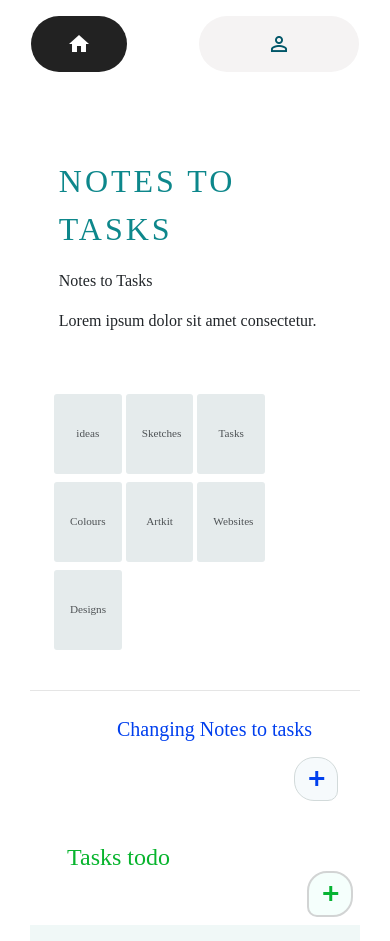
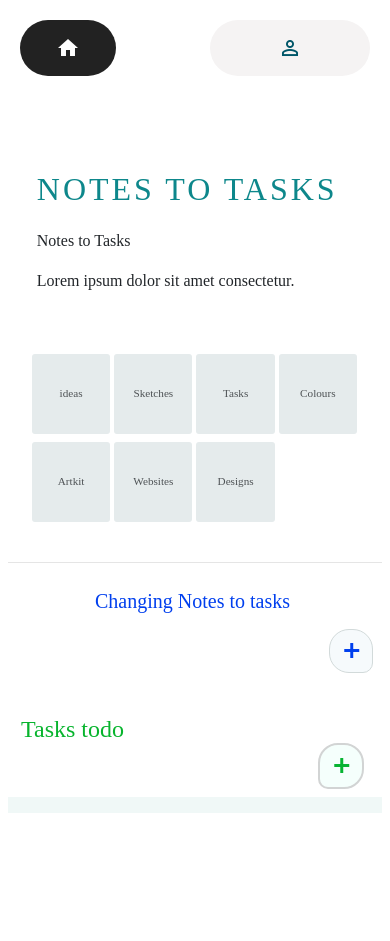
Before and after one commit to kithinga/simplewebapp, a PHP site: page /Vanilla/todos.php in a window 390 px wide. After the commit the page ends 813 px from the top, so only its background shows below. Run offline with PHP 8.4, Linux system fonts and the light colour scheme; data that the repository does not hold is empty; some libraries are stand-ins or nearby versions.

Commit message:
kithinga on a sunday morning

```diff
--- a/ideas.css
+++ b/ideas.css
@@ -5,7 +5,7 @@
 }
 
 .allcs{
-  margin:1rem;
+  background-color: rgb(2, 165, 84);
 }
 
 .modal{
@@ -33,7 +33,8 @@
 }
 
 ::-webkit-scrollbar {
-  width: 20px;
+  width:1px;
+  background-color: rgb(255, 255, 255);
 }
 
 
--- a/index.css
+++ b/index.css
@@ -7,8 +7,8 @@
 
 .all-slots {
     min-height: 80vh;
-    background-color:rgb(243, 243, 245);
-    background-image: linear-gradient(180deg, rgb(253, 253, 254) , rgb(237, 233, 240));
+    background-color:rgb(116, 116, 117);
+    /* background-image: linear-gradient(180deg, rgb(253, 253, 254) , rgb(237, 233, 240)); */
     /* width: 100%; */
  }
 
@@ -176,35 +176,28 @@
 
 
 /* A VERY IMPORTANT SECTION*/
-/* .container-fluid{
-    margin:0;
-    padding: 0;
-    background-color:rgb(109, 109, 7);
+.container-fluid{
+    /* margin:0; */
+    padding:10px;
+    /* background-color:rgb(109, 109, 7); */
      width: 100%;
-    height: 100%;
+    /* height: auto; */
     overflow-x: hidden;
 }
 
 
-body{
-    margin:0;
-    padding: 0;
-    width: 100%;
-    height: 100%;
-    overflow-x: hidden;
-    left: 0;
-    background-color: red;
-}
 
-html{
-    padding: 0;
-    margin:0;
-} */
+
 
 
 /* MOBILE RESPONSIVE SECTION */
 
 @media only screen and (max-width: 600px) {
+
+
+    .container-fluid{
+        padding:0.25rem;
+    }
 
     *{
         padding: 0;
--- a/sketches.css
+++ b/sketches.css
@@ -8,7 +8,7 @@
 .pigment {
   min-height: 6rem;
   border: none;
-  margin:1rem;
+  margin:0.5rem;
   border-radius:4px;
   transition-duration: 0.3s;
 }
@@ -37,7 +37,7 @@
 }
 
 .navbc{
-    padding:1rem;
+    padding:0.5rem;
     min-height:4rem;
     text-align: center;
     margin-top:8px;
@@ -84,7 +84,7 @@
 }
 
 .sketches{
-    padding:1rem;
+    padding:0.4rem;
 }
 
 
--- a/todos.css
+++ b/todos.css
@@ -85,7 +85,7 @@
     min-height:6rem;
     padding:1rem;
     border-radius:3px;
-    margin: 1rem;
+    margin: 0.5rem;
     transition-duration: 0.5s;
     background-color: rgb(243, 252, 251);
     border-bottom-right-radius: 12px;
@@ -113,7 +113,7 @@
     min-height: 5rem;
     margin: 10px 7px 0px 7px;
     border-radius: 3px;
-    margin-right: 2rem;
+    margin-right: 0.5rem;
     /* border: rgb(235, 238, 241) solid 2px; */
 }
 .column_1 h5{
@@ -128,7 +128,7 @@
     min-height: 5rem;
     margin: 10px 7px 0px 7px;
     border-radius: 3px;
-    margin-left: 2rem;
+    margin-left: 0.5rem;
     /* border: rgb(230, 238, 230) 2px solid; */
 }
 .column_2 h5{
```
